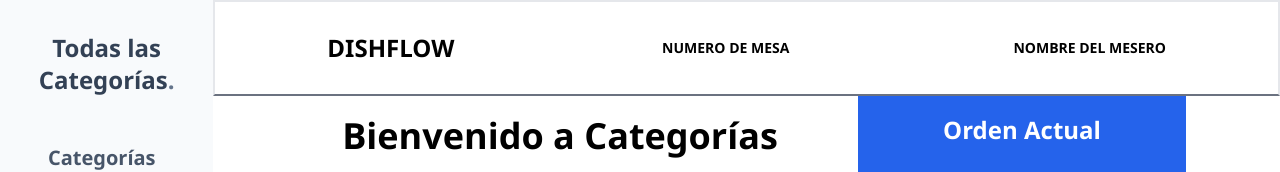
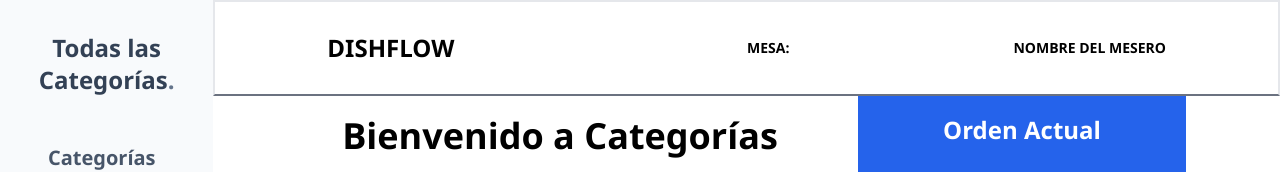
Before and after one commit to No-Country-simulation/c22-58-n-webapp, a React (Vite) app in the folder frontend/: page /categorias in a window 1280 px wide. Shown: the top 172 px of the page. Built offline with nearby package versions, Linux system fonts and the light colour scheme.

Commit message:
Se agregaron los cambios que hicieron en la rama develop para este componente

```diff
--- a/frontend/src/components/BarraNavegacionMenu.tsx
+++ b/frontend/src/components/BarraNavegacionMenu.tsx
@@ -1,8 +1,11 @@
+import useMesas from "../../store/Mesas";
+
 function BarraNavegacionMenu() {
+	const mesaActual = useMesas((state: any) => state.mesaSeleccionada);
 	return (
 		<header className="flex justify-between border-b-gray-500 h-24 border-solid border-2 items-center font-sans">
 			<h1 className="uppercase md:mr-auto md:ml-28 font-bold text-xl md:text-2xl">dishflow</h1>
-			<span className="uppercase md:mx-28 font-bold text-sm">numero de mesa</span>
+			<span className="uppercase md:mx-28 font-bold text-sm">Mesa: {mesaActual}</span>
 			<span className="uppercase md:mx-28 font-bold text-sm">
 				nombre del mesero
 			</span>
```
